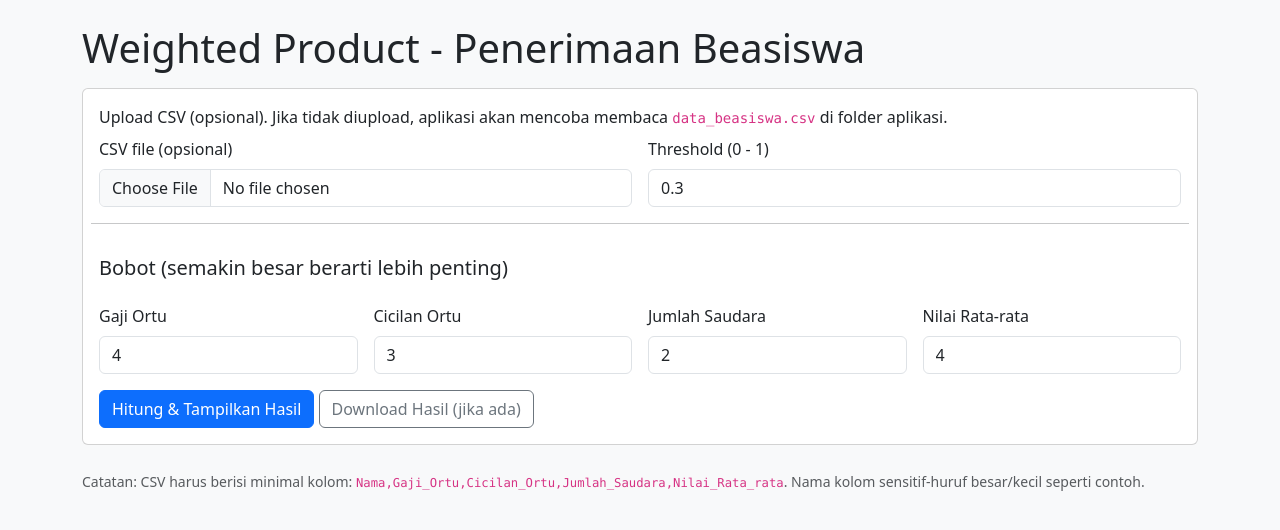
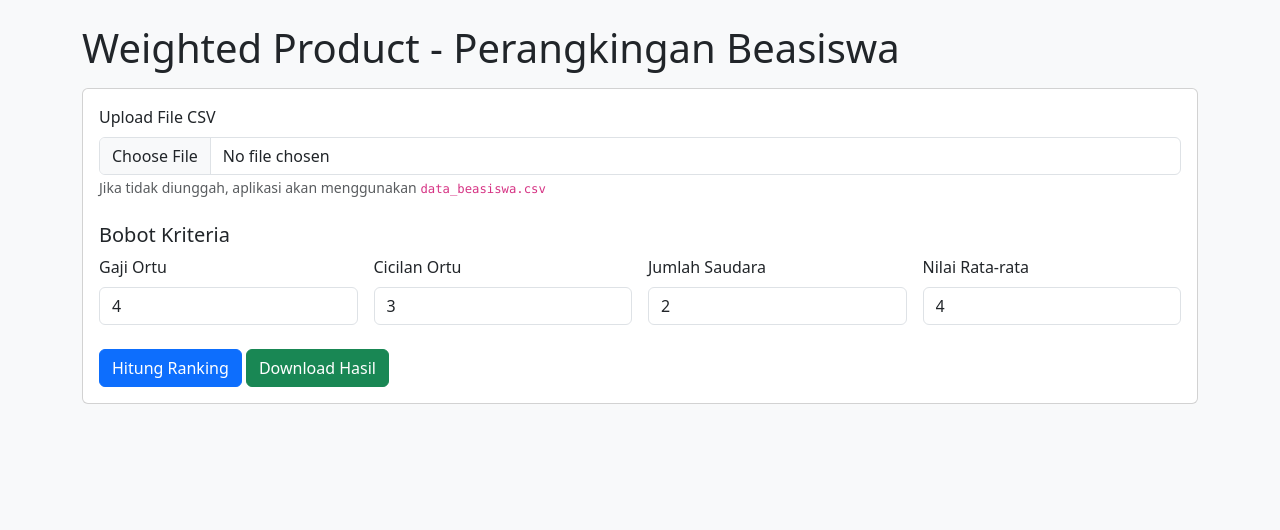
Before and after one commit to fauj1x/weighted_product_classification, a Flask app: page / in a window 1280 px wide. Shown: the top 530 px of the page. Run offline with Flask 3, Linux system fonts and the light colour scheme; some libraries are stand-ins or nearby versions.

Commit message:
removing treshold

```diff
--- a/main.py
+++ b/main.py
@@ -6,42 +6,43 @@ from werkzeug.utils import secure_filename
 
 # Konfigurasi
 UPLOAD_FOLDER = "uploads"
-RESULT_FILE = "hasil_wp_beasiswa.csv"
+RESULT_FILE = "hasil_wp_ranking.csv"
 ALLOWED_EXTENSIONS = {"csv"}
 
 app = Flask(__name__)
-app.secret_key = "secret-key-123"   # ganti untuk produksi
+app.secret_key = "secret-key-123"
 app.config["UPLOAD_FOLDER"] = UPLOAD_FOLDER
 
 if not os.path.exists(UPLOAD_FOLDER):
     os.makedirs(UPLOAD_FOLDER)
 
+
 def allowed_file(filename):
     return "." in filename and filename.rsplit(".", 1)[1].lower() in ALLOWED_EXTENSIONS
 
+
 def run_weighted_product(df,
-                         kriteria = {"Gaji_Ortu":"cost","Cicilan_Ortu":"cost","Jumlah_Saudara":"benefit","Nilai_Rata_rata":"benefit"},
-                         bobot_awal = {"Gaji_Ortu":4,"Cicilan_Ortu":3,"Jumlah_Saudara":2,"Nilai_Rata_rata":4},
-                         threshold = 0.3):
+                         kriteria={"Gaji_Ortu": "cost", "Cicilan_Ortu": "cost",
+                                   "Jumlah_Saudara": "benefit", "Nilai_Rata_rata": "benefit"},
+                         bobot_awal={"Gaji_Ortu": 4, "Cicilan_Ortu": 3,
+                                     "Jumlah_Saudara": 2, "Nilai_Rata_rata": 4}):
     # Pastikan kolom numerik
     for col in kriteria.keys():
         if col not in df.columns:
             raise ValueError(f"Kolom '{col}' tidak ditemukan di CSV.")
         df[col] = pd.to_numeric(df[col], errors="coerce").fillna(0)
 
-    # Normalisasi bobot
+    # Normalisasi bobot agar total = 1
     total_bobot = sum(bobot_awal.values())
-    bobot_norm = {k: (v / total_bobot) for k, v in bobot_awal.items()}
+    bobot_norm = {k: v / total_bobot for k, v in bobot_awal.items()}
 
-    # Hitung S
+    # Hitung S_i (murni sesuai rumus)
+    S = []
     epsilon = 1e-6
-    S = []
     for _, row in df.iterrows():
         nilai = 1.0
         for k in kriteria.keys():
-            x = row[k]
-            if x == 0:
-                x = epsilon
+            x = row[k] if row[k] != 0 else epsilon
             if kriteria[k] == "benefit":
                 nilai *= x ** bobot_norm[k]
             else:  # cost
@@ -49,26 +50,22 @@ def run_weighted_product(df,
         S.append(nilai)
     df["S"] = S
 
-    # V dan normalisasi 0-1
-    df["V"] = df["S"] / df["S"].sum()
-    v_min, v_max = df["V"].min(), df["V"].max()
-    if v_max - v_min == 0:
-        df["V_Normalized"] = 0.0
-    else:
-        df["V_Normalized"] = (df["V"] - v_min) / (v_max - v_min)
+    # Hitung V_i = S_i / ΣS_i
+    total_S = sum(df["S"])
+    df["V"] = df["S"] / total_S
 
-    # Kelayakan dan Ranking
-    df["Kelayakan"] = df["V_Normalized"].apply(lambda x: "Layak" if x >= threshold else "Tidak Layak")
-    df = df.sort_values(by="V_Normalized", ascending=False).reset_index(drop=True)
+    # Ranking (V terbesar = peringkat 1)
+    df = df.sort_values(by="V", ascending=False).reset_index(drop=True)
     df["Ranking"] = df.index + 1
 
     return df
 
+
 @app.route("/", methods=["GET", "POST"])
 def index():
-    # Bobot default (sama seperti yang kamu pakai)
-    default_bobot = {"Gaji_Ortu":4,"Cicilan_Ortu":3,"Jumlah_Saudara":2,"Nilai_Rata_rata":4}
-    default_threshold = 0.3
+    # Bobot default
+    default_bobot = {"Gaji_Ortu": 4, "Cicilan_Ortu": 3,
+                     "Jumlah_Saudara": 2, "Nilai_Rata_rata": 4}
 
     if request.method == "POST":
         # Ambil bobot dari form
@@ -80,16 +77,10 @@ def index():
                 "Nilai_Rata_rata": float(request.form.get("b_nilai", default_bobot["Nilai_Rata_rata"]))
             }
         except ValueError:
-            flash("Bobot harus angka.", "danger")
+            flash("Bobot harus berupa angka.", "danger")
             return redirect(url_for("index"))
 
-        # Threshold
-        try:
-            threshold = float(request.form.get("threshold", default_threshold))
-        except ValueError:
-            threshold = default_threshold
-
-        # Gunakan file upload jika ada, kalau tidak gunakan data_beasiswa.csv di root
+        # File upload
         file = request.files.get("csv_file", None)
         if file and file.filename != "":
             if allowed_file(file.filename):
@@ -98,40 +89,41 @@ def index():
                 file.save(filepath)
                 df = pd.read_csv(filepath)
             else:
-                flash("Format file tidak didukung. Gunakan CSV.", "danger")
+                flash("Gunakan file berformat CSV.", "danger")
                 return redirect(url_for("index"))
         else:
-            # Coba baca default data_beasiswa.csv
+            # Default CSV
             default_path = "data_beasiswa.csv"
             if not os.path.exists(default_path):
-                flash("Tidak ada file CSV yang di-upload dan 'data_beasiswa.csv' tidak ditemukan di folder aplikasi.", "danger")
+                flash("Tidak ada file CSV yang diupload atau file default tidak ditemukan.", "danger")
                 return redirect(url_for("index"))
             df = pd.read_csv(default_path)
 
-        # Kriteria tetap (kamu bisa ubah jika butuh)
-        kriteria = {"Gaji_Ortu":"cost","Cicilan_Ortu":"cost","Jumlah_Saudara":"benefit","Nilai_Rata_rata":"benefit"}
+        # Jalankan WP
+        kriteria = {"Gaji_Ortu": "cost", "Cicilan_Ortu": "cost",
+                    "Jumlah_Saudara": "benefit", "Nilai_Rata_rata": "benefit"}
 
         try:
-            hasil = run_weighted_product(df, kriteria=kriteria, bobot_awal=bobot_awal, threshold=threshold)
+            hasil = run_weighted_product(df, kriteria=kriteria, bobot_awal=bobot_awal)
         except Exception as e:
-            flash(f"Terjadi kesalahan saat memproses data: {e}", "danger")
+            flash(f"Terjadi kesalahan: {e}", "danger")
             return redirect(url_for("index"))
 
-        # Simpan hasil ke CSV untuk didownload
         hasil.to_csv(RESULT_FILE, index=False)
+        return render_template("results.html",
+                               tables=[hasil.to_html(classes="table table-striped table-sm", index=False)],
+                               result_count=len(hasil))
 
-        # Kirim ke template hasil
-        return render_template("results.html", tables=[hasil.to_html(classes="table table-striped table-sm", index=False, justify="center")], result_count=len(hasil), threshold=threshold)
+    return render_template("index.html", default_bobot=default_bobot)
 
-    # GET
-    return render_template("index.html", default_bobot=default_bobot, default_threshold=default_threshold)
 
 @app.route("/download")
 def download():
     if not os.path.exists(RESULT_FILE):
-        flash("File hasil belum tersedia. Jalankan proses dulu.", "warning")
+        flash("Belum ada hasil yang bisa diunduh.", "warning")
         return redirect(url_for("index"))
     return send_file(RESULT_FILE, as_attachment=True)
 
+
 if __name__ == "__main__":
     app.run(debug=True)
--- a/templates/index.html
+++ b/templates/index.html
@@ -1,14 +1,14 @@
 <!doctype html>
 <html lang="en">
 <head>
-    <meta charset="utf-8" />
-    <meta name="viewport" content="width=device-width, initial-scale=1" />
-    <title>WP - Penerimaan Beasiswa</title>
+  <meta charset="utf-8">
+  <meta name="viewport" content="width=device-width, initial-scale=1">
+  <title>Weighted Product - Ranking</title>
   <link href="https://cdn.jsdelivr.net/npm/bootstrap@5.3.2/dist/css/bootstrap.min.css" rel="stylesheet">
 </head>
 <body class="bg-light">
   <div class="container py-4">
-      <h1 class="mb-3">Weighted Product - Penerimaan Beasiswa</h1>
+    <h1 class="mb-3">Weighted Product - Perangkingan Beasiswa</h1>
 
     {% with messages = get_flashed_messages(with_categories=true) %}
       {% if messages %}
@@ -21,63 +21,43 @@
       {% endif %}
     {% endwith %}
 
+    <form method="post" enctype="multipart/form-data">
       <div class="card mb-4">
         <div class="card-body">
-          <p class="mb-2">Upload CSV (opsional). Jika tidak diupload, aplikasi akan mencoba membaca <code>data_beasiswa.csv</code> di folder aplikasi.</p>
-
-          <form method="post" enctype="multipart/form-data">
-            <div class="row g-3">
-              <div class="col-md-6">
-                <label class="form-label">CSV file (opsional)</label>
-                <input class="form-control" type="file" name="csv_file" accept=".csv" />
+          <div class="mb-3">
+            <label class="form-label">Upload File CSV</label>
+            <input type="file" class="form-control" name="csv_file" accept=".csv">
+            <small class="text-muted">Jika tidak diunggah, aplikasi akan menggunakan <code>data_beasiswa.csv</code></small>
           </div>
 
-              <div class="col-md-6">
-                <label class="form-label">Threshold (0 - 1)</label>
-                <input class="form-control" type="number" name="threshold" step="0.01" min="0" max="1" value="{{ default_threshold }}" />
+          <h5 class="mt-4">Bobot Kriteria</h5>
+          <div class="row g-3">
+            <div class="col-md-3">
+              <label class="form-label">Gaji Ortu</label>
+              <input type="number" step="0.1" name="b_gaji" class="form-control" value="{{ default_bobot['Gaji_Ortu'] }}" required>
+            </div>
+            <div class="col-md-3">
+              <label class="form-label">Cicilan Ortu</label>
+              <input type="number" step="0.1" name="b_cicilan" class="form-control" value="{{ default_bobot['Cicilan_Ortu'] }}" required>
+            </div>
+            <div class="col-md-3">
+              <label class="form-label">Jumlah Saudara</label>
+              <input type="number" step="0.1" name="b_saudara" class="form-control" value="{{ default_bobot['Jumlah_Saudara'] }}" required>
+            </div>
+            <div class="col-md-3">
+              <label class="form-label">Nilai Rata-rata</label>
+              <input type="number" step="0.1" name="b_nilai" class="form-control" value="{{ default_bobot['Nilai_Rata_rata'] }}" required>
+            </div>
           </div>
 
-              <hr class="my-3" />
-
-              <div class="col-12">
-                <h5>Bobot (semakin besar berarti lebih penting)</h5>
+          <div class="mt-4">
+            <button type="submit" class="btn btn-primary">Hitung Ranking</button>
+            <a href="{{ url_for('download') }}" class="btn btn-success">Download Hasil</a>
           </div>
-
-              <div class="col-md-3">
-                <label class="form-label">Gaji Ortu</label>
-                <input class="form-control" type="number" name="b_gaji" step="0.1" value="{{ default_bobot['Gaji_Ortu'] }}" required />
-              </div>
-
-              <div class="col-md-3">
-                <label class="form-label">Cicilan Ortu</label>
-                <input class="form-control" type="number" name="b_cicilan" step="0.1" value="{{ default_bobot['Cicilan_Ortu'] }}" required />
-              </div>
-
-              <div class="col-md-3">
-                <label class="form-label">Jumlah Saudara</label>
-                <input class="form-control" type="number" name="b_saudara" step="0.1" value="{{ default_bobot['Jumlah_Saudara'] }}" required />
-              </div>
-
-              <div class="col-md-3">
-                <label class="form-label">Nilai Rata-rata</label>
-                <input class="form-control" type="number" name="b_nilai" step="0.1" value="{{ default_bobot['Nilai_Rata_rata'] if default_bobot.get('Nilai_Rata_rata') else default_bobot['Nilai_Rata_rata'] }}" required />
-              </div>
-
-              <div class="col-12 mt-3">
-                <button class="btn btn-primary" type="submit">Hitung & Tampilkan Hasil</button>
-                <a class="btn btn-outline-secondary" href="{{ url_for('download') }}">Download Hasil (jika ada)</a>
         </div>
       </div>
     </form>
   </div>
-      </div>
-
-      <div class="text-muted">
-        <small>Catatan: CSV harus berisi minimal kolom: <code>Nama,Gaji_Ortu,Cicilan_Ortu,Jumlah_Saudara,Nilai_Rata_rata</code>. Nama kolom sensitif-huruf besar/kecil seperti contoh.</small>
-      </div>
-
-    </div>
-
   <script src="https://cdn.jsdelivr.net/npm/bootstrap@5.3.2/dist/js/bootstrap.bundle.min.js"></script>
 </body>
 </html>
```
Also changed, not shown: hasil_wp_ranking.csv (added, +21 -0 lines), templates/results.html (+6 -20 lines), uploads/dataset_beasiswa1.csv (added, +21 -0 lines). Lines whose indentation alone changed are shown as unchanged.
